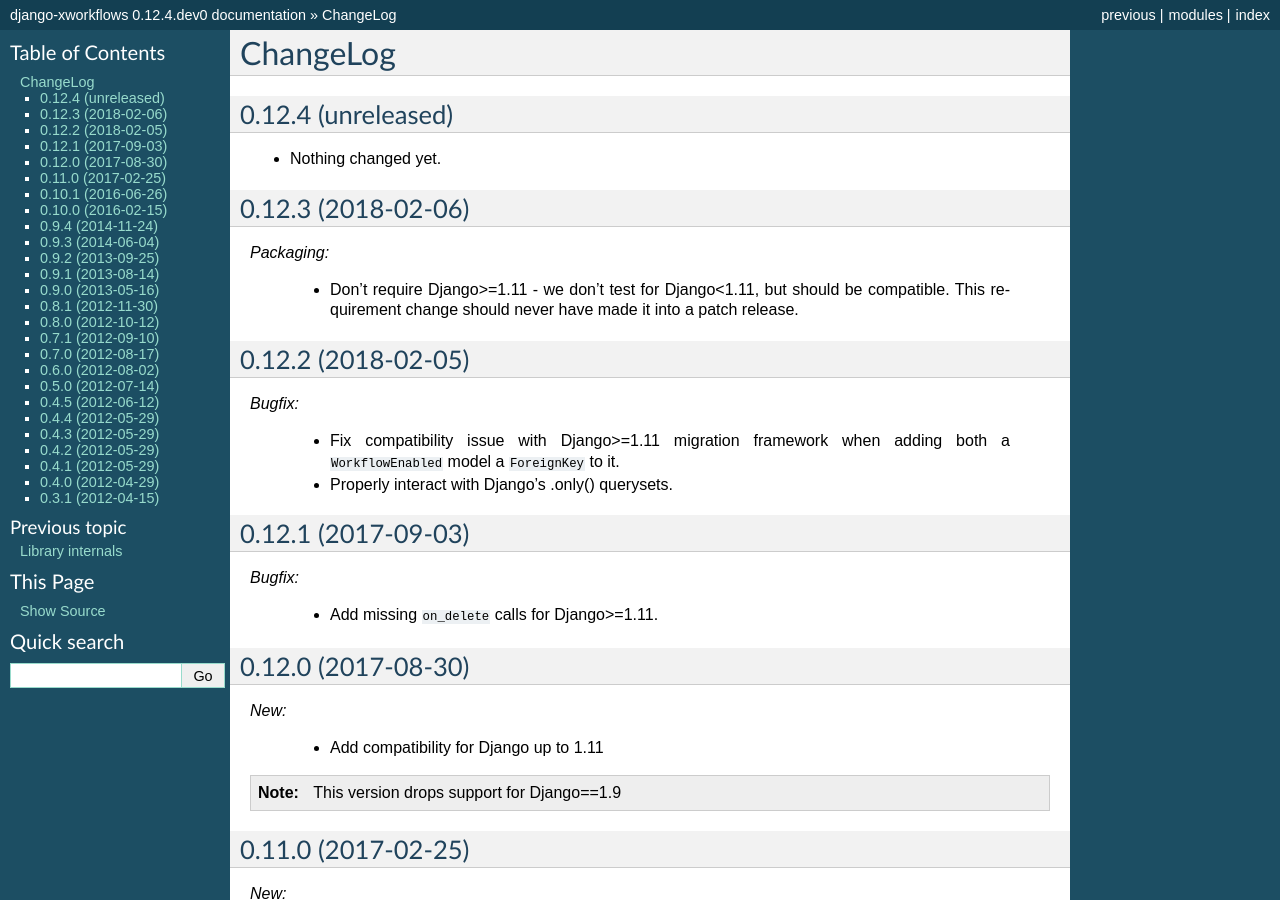
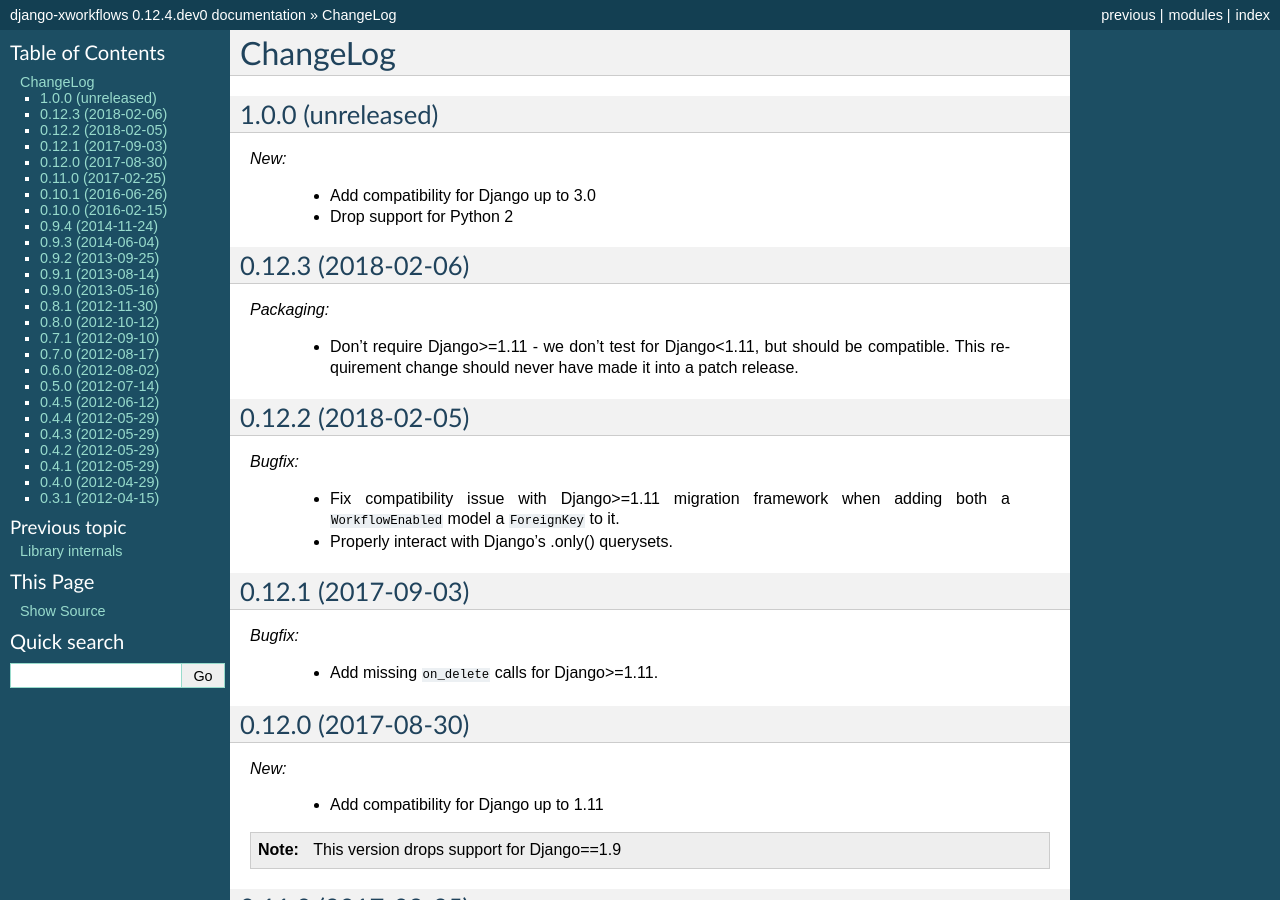
Before and after one commit to rbarrois/django_xworkflows, a Sphinx documentation site: the page built from docs/changelog.rst, in a window 1280 px wide and 900 px high. Built offline with Sphinx 7.4.7, drawn with Linux system fonts in a browser that asks for light colours.

Commit message:
Update Changelog.

```diff
--- a/docs/changelog.rst
+++ b/docs/changelog.rst
@@ -1,10 +1,13 @@
 ChangeLog
 =========
 
-0.12.4 (unreleased)
--------------------
+1.0.0 (unreleased)
+------------------
 
-- Nothing changed yet.
+*New:*
+
+    - Add compatibility for Django up to 3.0
+    - Drop support for Python 2
 
 
 0.12.3 (2018-02-06)
```
